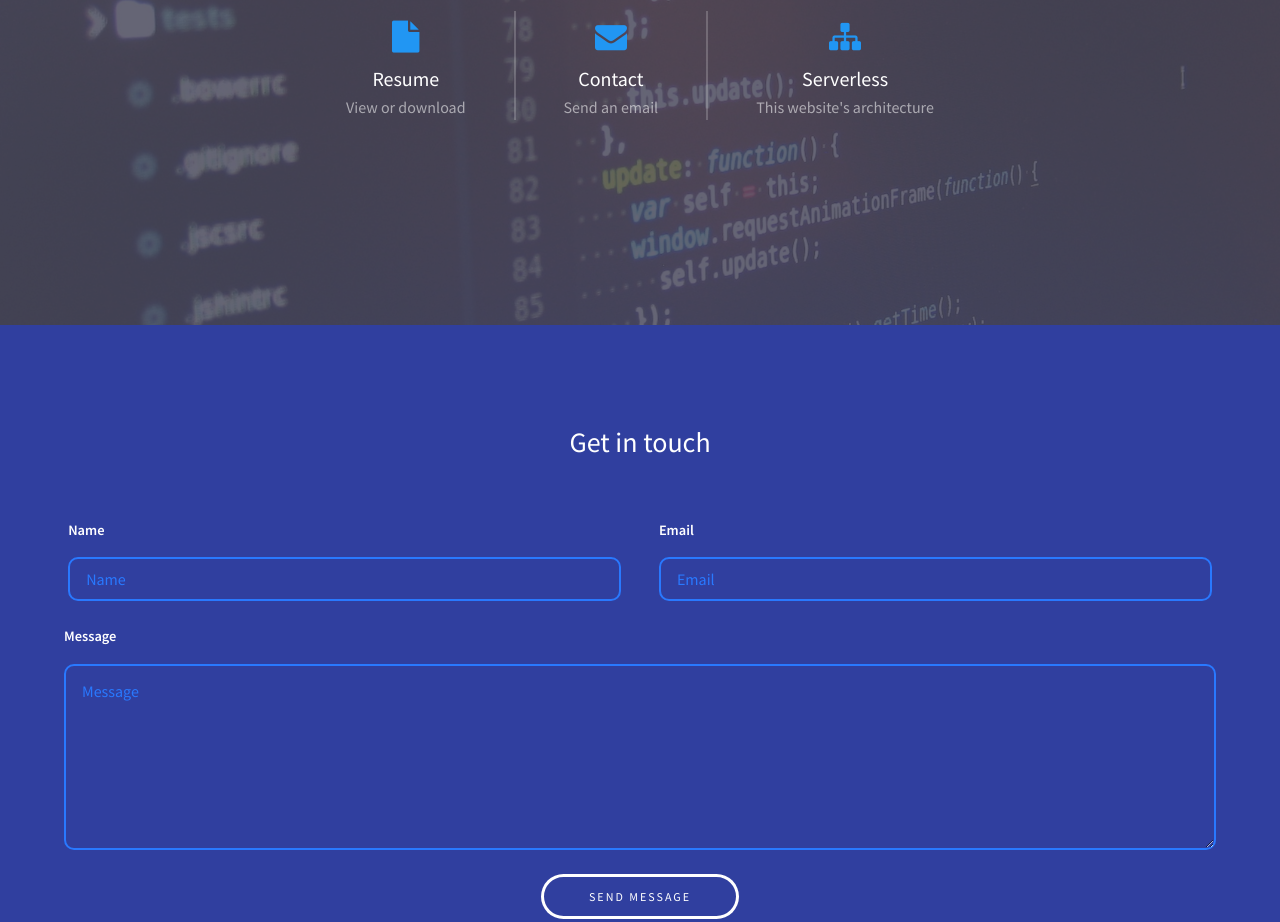
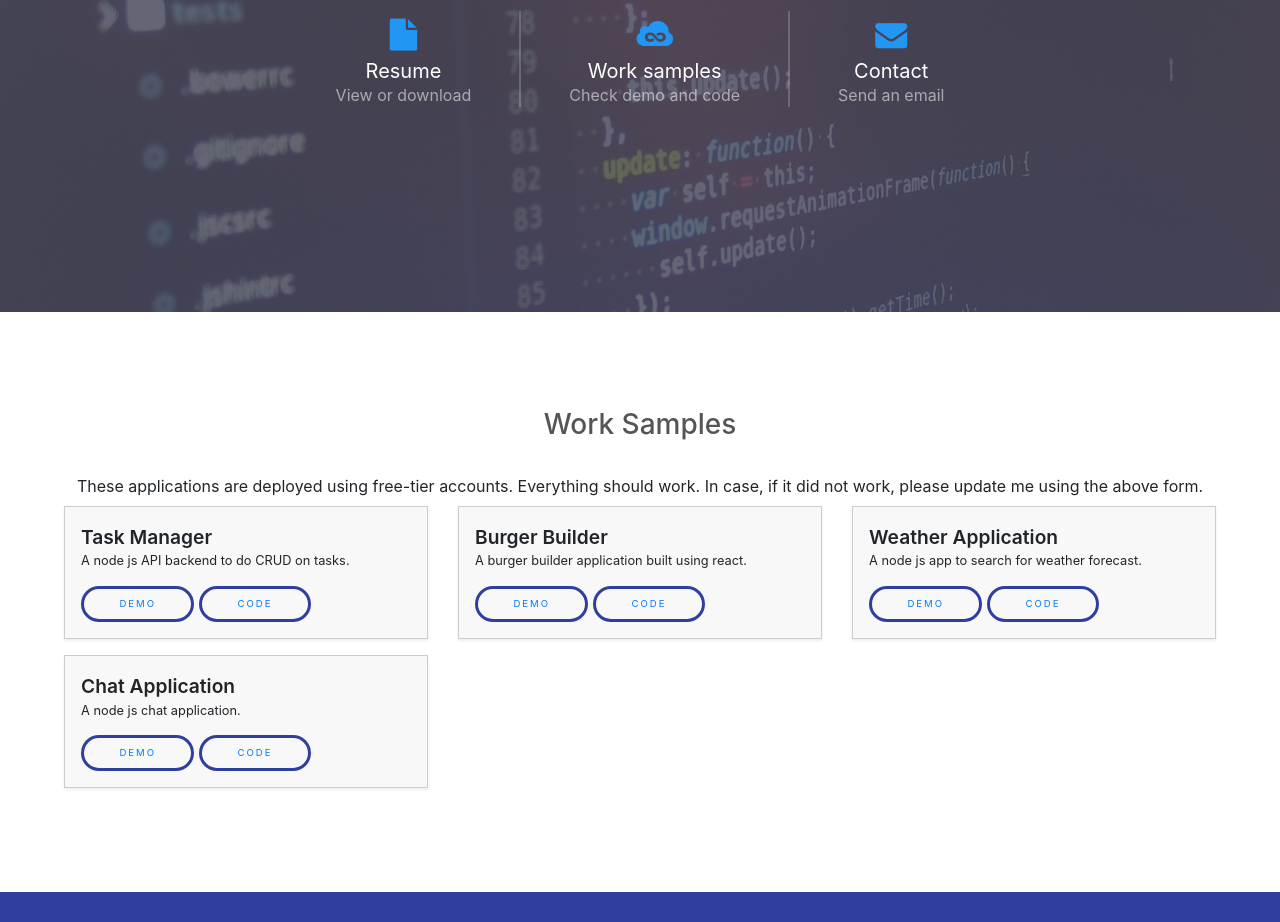
Before and after one commit to kjami/kish.rocks, a plain HTML site: page index.html in a window 1280 px wide. Shown: the part 293-1215 px from the top of the page. Drawn offline with nearby package versions, Linux system fonts and the light colour scheme.

Commit message:
Updated the portfolio and the correct AWS link for email.

```diff
--- a/assets/css/main.css
+++ b/assets/css/main.css
@@ -9,6 +9,41 @@
 */
 
 /* Reset */
+
+	.project-wrapper {
+		width: 100%;
+		overflow: auto;
+		white-space: normal !important;
+		text-align: left;
+		border: 1px solid #ccc;
+		box-shadow: 0 2px 3px #eee;
+		margin: 0.5em 0;
+		padding: 1em;
+		box-sizing: border-box;
+		background: #f8f8f8;
+	}
+
+	.project-wrapper:hover {
+		background: #ececec;
+		cursor: pointer;
+	}
+
+	.project-wrapper .title {
+		font-size: 1.2em;
+		margin: 0;
+		font-weight: 600;
+	}
+
+	.project-wrapper .description {
+		margin: 0 0 1em 0;
+		font-size: 0.8em;
+	}
+
+	.project-wrapper button {
+		border-radius: 30px;
+		margin-top: 0.25em;
+		font-size: 0.6em;
+	}
 
 	html, body, div, span, applet, object, iframe, h1, h2, h3, h4, h5, h6, p, blockquote, pre, a, abbr, acronym, address, big, cite, code, del, dfn, em, img, ins, kbd, q, s, samp, small, strike, strong, sub, sup, tt, var, b, u, i, center, dl, dt, dd, ol, ul, li, fieldset, form, label, legend, table, caption, tbody, tfoot, thead, tr, th, td, article, aside, canvas, details, embed, figure, figcaption, footer, header, hgroup, menu, nav, output, ruby, section, summary, time, mark, audio, video {
 		margin: 0;
--- a/assets/js/main.js
+++ b/assets/js/main.js
@@ -42,7 +42,7 @@
 			return;
 		}
 		from = name + " (" + from + ")";
-		$.ajax("https://bmhvy18fyl.execute-api.ap-southeast-1.amazonaws.com/Prod/send-email", {
+		$.ajax("https://38xftl3wn5.execute-api.ap-south-1.amazonaws.com/Prod/static-website-send-email", {
 			method: "POST",
 			data: JSON.stringify({
 				body: body,
@@ -110,4 +110,31 @@
 
 	});
 
+	const projects = [
+		{ name: 'Task Manager', description: 'A node js API backend to do CRUD on tasks.', github: 'https://github.com/kjami/node-task-manager', demo: 'http://task-manager.kish.rocks/' },
+		{ name: 'Burger Builder', description: 'A burger builder application built using react.', github: 'https://github.com/kjami/react-burger-builder', demo: 'https://react-burger-builder-cf84f.firebaseapp.com/' },
+		{ name: 'Weather Application', description: 'A node js app to search for weather forecast.', github: 'https://github.com/kjami/node-weather-app', demo: 'http://weather.kish.rocks/' },
+		{ name: 'Chat Application', description: 'A node js chat application.', github: 'https://github.com/kjami/node-chat-app', demo: 'http://chat.kish.rocks/' }
+	];
+
+	const $projects = $("#portfolio-projects");
+	const $projectsTemplate = $("#projects-template");
+	const html = Mustache.render($projectsTemplate.html(), { projects: projects })
+	$projects.html(html);
+
+	$('.project-wrapper').on('click', function (ev) {
+		if (ev.originalEvent) {
+			const elem = $(ev.target).closest('.project-wrapper').find('.a-demo')[0]
+			if (elem) elem.click();
+		}
+	});
+
+	$('.btn-github:not(.a-github)').on('click', function (ev) {
+		ev.stopPropagation();
+		ev.stopImmediatePropagation();
+		if (ev.originalEvent) {
+			const elem = $(ev.target).closest('.project-wrapper').find('.a-github')[0]
+			if (elem) elem.click();
+		}
+	});
 })(jQuery);
--- a/index.html
+++ b/index.html
@@ -5,12 +5,13 @@
 	Released for free under the Creative Commons Attribution 3.0 license (templated.co/license)
 -->
 <html>
+
 	<head>
 		<!-- Global site tag (gtag.js) - Google Analytics -->
 		<script async src="https://www.googletagmanager.com/gtag/js?id=UA-116487458-1"></script>
 		<script>
 			window.dataLayer = window.dataLayer || [];
-			function gtag () { dataLayer.push(arguments); }
+			function gtag() { dataLayer.push(arguments); }
 			gtag('js', new Date());
 			gtag('config', 'UA-116487458-1');
 		</script>
@@ -20,7 +21,15 @@
 		<link rel="shortcut icon" href="/favicon.ico">
 		<meta name="viewport" content="width=device-width, initial-scale=1" />
 		<link rel="stylesheet" href="assets/css/main.css" />
+		<script src="https://cdnjs.cloudflare.com/ajax/libs/mustache.js/3.1.0/mustache.min.js"></script>
+		<script src="https://stackpath.bootstrapcdn.com/bootstrap/4.3.1/js/bootstrap.bundle.min.js"
+			integrity="sha384-xrRywqdh3PHs8keKZN+8zzc5TX0GRTLCcmivcbNJWm2rs5C8PRhcEn3czEjhAO9o"
+			crossorigin="anonymous"></script>
+		<link rel="stylesheet" href="https://stackpath.bootstrapcdn.com/bootstrap/4.3.1/css/bootstrap.min.css"
+			integrity="sha384-ggOyR0iXCbMQv3Xipma34MD+dH/1fQ784/j6cY/iJTQUOhcWr7x9JvoRxT2MZw1T"
+			crossorigin="anonymous">
 	</head>
+
 	<body>
 
 		<!-- Header -->
@@ -41,16 +50,25 @@
 		<section id="banner">
 			<div class="inner">
 				<header>
-						<h1>Welcome to Kishor's website</h1>
+					<h1>Welcome</h1>
 				</header>
 
 				<div class="flex ">
 
 					<div>
-							<a href="https://docs.google.com/document/d/1yvMIhtg-9_eznplBaeEoVbPw-fGW-ZnONdtgUqWatvU" target="_blank">
+						<a href="https://docs.google.com/document/d/1yvMIhtg-9_eznplBaeEoVbPw-fGW-ZnONdtgUqWatvU"
+							target="_blank">
 							<span class="icon fa-file"></span>
 							<h3>Resume</h3>
 							<p>View or download</p>
+						</a>
+					</div>
+
+					<div>
+						<a href="#portfolio">
+							<span class="icon fa-jsfiddle"></span>
+							<h3>Work samples</h3>
+							<p>Check demo and code</p>
 						</a>
 					</div>
 
@@ -61,19 +79,29 @@
 							<p>Send an email</p>
 						</a>
 					</div>
-
-						<div>
-							<a href="#portfolio">
-								<span class="icon fa-sitemap"></span>
-								<h3>Serverless</h3>
-								<p>This website's architecture</p>
-							</a>
-						</div>
 				</div>
 
 				<footer>
 					<a href="#" class="button invisible">Get Started</a>
 				</footer>
+			</div>
+		</section>
+
+		<!-- portfolio -->
+		<section id="portfolio" class="wrapper align-center">
+			<!-- <div class="inner">
+								<div class="flex flex-2">
+									<div class="align-center" id="architecture">
+										<img id="serverless-arch" src="images/architecture.jpg" />
+									</div>
+								</div>
+							</div> -->
+			<div class="inner">
+				</div><h3>Work Samples</h3>
+				<br/>
+				These applications are deployed using free-tier accounts. Everything should work. In case, if it did not work,
+				please update me using the above form.
+				<div class="inner portfolio-projects" id="portfolio-projects"></div>
 			</div>
 		</section>
 
@@ -104,17 +132,21 @@
 
 			</div>
 		</footer>
-
-		<!-- portfolio -->
-			<section id="portfolio" class="wrapper align-center">
-				<div class="inner">
-					<div class="flex flex-2">
-						<div class="align-center" id="architecture">
-							<img id="serverless-arch" src="images/architecture.jpg" />
+		<script id="projects-template" type="text/html">
+			<div class="row">
+			{{#projects}}
+				<div class="col col-lg-4 col-md-6 col-sm-12 col-xs-12">
+					<div class="project-wrapper">
+						<div class="title">{{name}}</div>
+						<div class="description">{{description}}</div>
+						<div>
+							<button class="btn-demo"><a class="a-demo" href="{{demo}}" target="_blank">DEMO</a></button> <button class="btn-github"><a href="{{github}}" class="a-github" target="_blank">CODE</a></button>
 						</div>
 					</div>
 				</div>
-			</section>
+			{{/projects}}
+			</div>
+		</script>
 
 		<!-- Scripts -->
 		<script src="assets/js/jquery.min.js"></script>
@@ -123,4 +155,5 @@
 		<script src="assets/js/main.js"></script>
 
 	</body>
+
 </html>
```
Also changed, not shown: 3 other files. Lines whose indentation alone changed are shown as unchanged.
